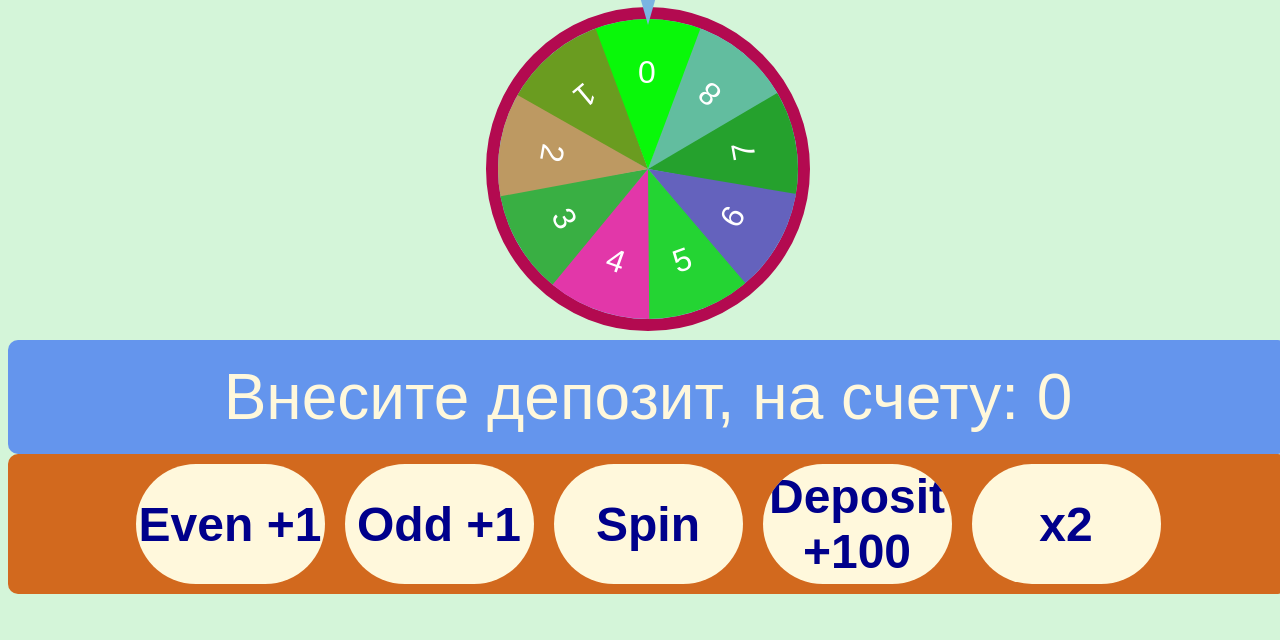
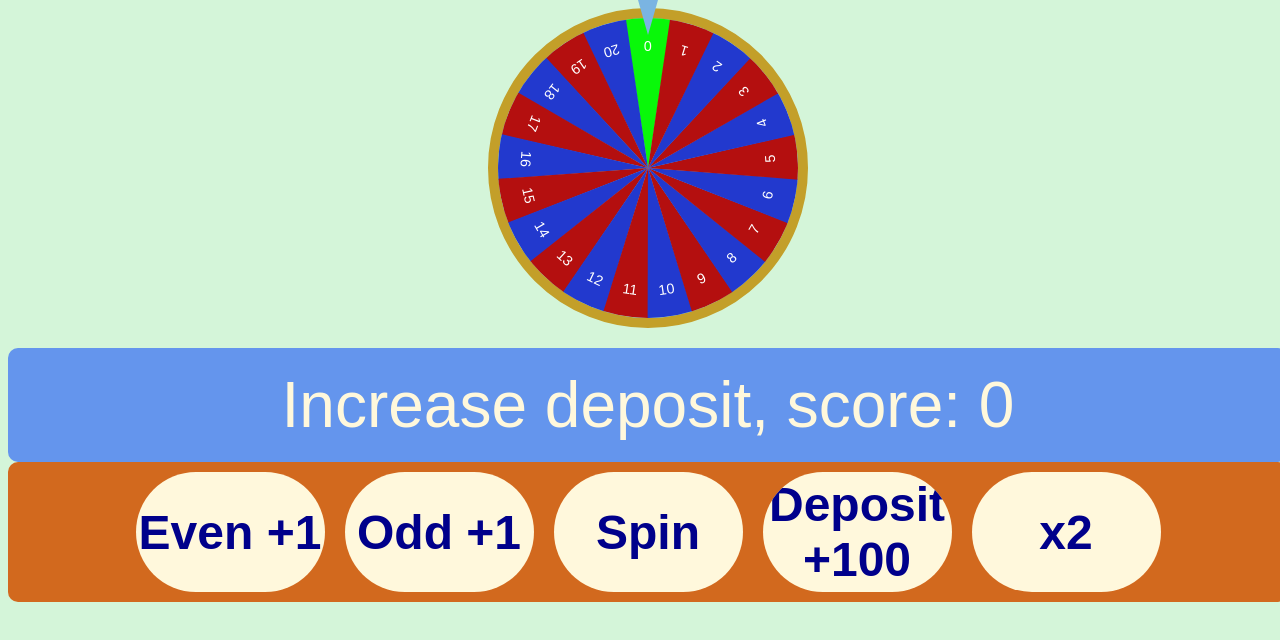
Before and after one commit to Varfolomeus/roulette, a React (Create React App) app: page / in a window 1280 px wide. Shown: the top 640 px of the page. Built offline with nearby package versions, Linux system fonts and the light colour scheme.

Commit message:
.gitignore

```diff
--- a/src/App.js
+++ b/src/App.js
@@ -114,7 +114,7 @@ export const Tableau = observer(({ wheelRef }) => {
       // console.log('spinStarted', spinStarted);
       // console.log('angleC', angleC, 'spinStarted', spinStarted, 'rotateAngle', rotateAngle, rotateAnglePrev);
       wheelRef.current.style.transition = `transform ${Math.abs(angleC)}ms ease-in-out`;
-      wheelRef.current.style.transform = `rotate(${rotateAnglePrev}deg) scale(2)`;
+      wheelRef.current.style.transform = `rotate(${rotateAnglePrev}deg)`;
       setWin(null);
       setRotateAngle(angleC);
       const tyty = setTimeout(() => {
@@ -211,17 +211,29 @@ export const Wheel = observer(({ wheelRef }) => {
       <div
         ref={wheelRef}
         className="wheel"
-        style={{ transition: 'transform 1000ms ease-in-out 0s', transform: 'rotate(0deg) scale(2)' }}
+        style={{ transition: 'transform 1000ms ease-in-out 0s', transform: 'rotate(0deg)' }}
       >
-        <div className="segment one"> </div>
-        <div className="segment two"> </div>
-        <div className="segment three"> </div>
-        <div className="segment four"> </div>
-        <div className="segment five"> </div>
-        <div className="segment six"> </div>
-        <div className="segment seven"> </div>
-        <div className="segment eight"> </div>
         <div className="segment zero"> </div>
+        <div className="segment even s20"> </div>
+        <div className="segment odd s19"> </div>
+        <div className="segment even s18"> </div>
+        <div className="segment odd s17"> </div>
+        <div className="segment even s16"> </div>
+        <div className="segment odd s15"> </div>
+        <div className="segment even s14"> </div>
+        <div className="segment odd s13"> </div>
+        <div className="segment even s12"> </div>
+        <div className="segment odd s11"> </div>
+        <div className="segment even s10"> </div>
+        <div className="segment odd s9"> </div>
+        <div className="segment even s8"> </div>
+        <div className="segment odd s7"> </div>
+        <div className="segment even s6"> </div>
+        <div className="segment odd s5"> </div>
+        <div className="segment even s4"> </div>
+        <div className="segment odd s3"> </div>
+        <div className="segment even s2"> </div>
+        <div className="segment odd s1"> </div>
       </div>
     </div>
   );
@@ -254,12 +266,12 @@ const Results = observer(({ wheelRef }) => {
 
   return (
     <div className="results-frame">
-      {result <= 0 && <span>Внесите депозит, на счету: {result} </span>}
-      {result > 0 && <span>Счет: {result}</span>}
-      {oddBid > 0 && <span>, ставка на нечет: {oddBid}</span>}
-      {evenBid > 0 && <span>, ставка на чет: {evenBid}</span>}
-      {result > 0 && evenBid === 0 && oddBid === 0 && <span>, ваша ставка? </span>}
-      <span>{win === true ? ` - выигрыш 😆` : win === false ? ` - проигрыш 😟` : ``}</span>
+      {result <= 0 && <span>Increase deposit, score: {result} </span>}
+      {result > 0 && <span>Score: {result}</span>}
+      {oddBid > 0 && <span>, bet on odd: {oddBid}</span>}
+      {evenBid > 0 && <span>, bet on even: {evenBid}</span>}
+      {result > 0 && evenBid === 0 && oddBid === 0 && <span>, Your bet? </span>}
+      <span>{win === true ? ` - wins 😆` : win === false ? ` - not matched 😟` : ``}</span>
     </div>
   );
 });
--- a/src/styles.css
+++ b/src/styles.css
@@ -1,8 +1,24 @@
+:root {
+  --wheel-width-height: 300px;
+  --number-of-segments: 21;
+  --segment-font-size: calc(var(--wheel-width-height)/var(--number-of-segments));
+  --segments-border-top: calc(var(--wheel-width-height)/2);
+  --segments-text-bottom: calc(var(--segments-border-top) - var(--segment-font-size)*2.5);
+  --segments-transform-translatex: -50%;
+  --segments-angle: calc(360deg / var(--number-of-segments));
+  --segments-border-left-right: calc((var(--wheel-width-height) * 3.3 / var(--number-of-segments))/2);
+  --wheel-border-width: calc(var(--wheel-width-height) / 30);
+  --wheel-odd-color: rgb(180, 15, 15);
+  --wheel-even-color: rgb(34, 57, 206);
+}
+
 body {
   width: 100%;
   height: 100%;
+  box-sizing: border-box;
   background-color: rgb(212, 245, 217);
 }
+
 .App {
   width: 100%;
   height: 100%;
@@ -12,6 +28,7 @@ body {
   display: flex;
   flex-direction: column;
 }
+
 .tableau {
   background-color: chocolate;
   display: flex;
@@ -22,6 +39,7 @@ body {
   border-radius: 10px;
   padding: 10px;
 }
+
 .spin-button {
   display: flex;
   align-items: center;
@@ -38,15 +56,18 @@ body {
   transition: all 500ms ease-out;
   cursor: pointer;
 }
+
 .spin-button:hover,
 .spin-button.spin-button-active {
   background-color: darkblue;
   color: cornsilk;
 }
+
 .spin-button:hover.spin-button-active {
   background-color: rgb(147, 147, 192);
   color: cornsilk;
 }
+
 .arrow {
   width: 0;
   height: 0;
@@ -54,114 +75,224 @@ body {
   border-right: 10px solid transparent;
   border-top: 35px solid#7AB4E2;
   position: absolute;
-  top: -10px;
+  top: 0px;
   left: 50%;
   transform: translateX(-2px);
-  z-index: 2;
+  z-index: 1;
 }
+
 .wheel {
   display: block;
-  width: 150px;
-  height: 150px;
-  top: 80px;
+  width: var(--wheel-width-height);
+  height: var(--wheel-width-height);
+  top: 0px;
   background-color: skyblue;
-  border: 6px solid rgb(179, 10, 80);
+  border: var(--wheel-border-width) solid rgb(195, 159, 41);
   border-radius: 50%;
-  margin: 0 auto 20px auto;
+  margin: 0 auto;
   position: relative;
   overflow: hidden;
 }
+
 .wheel .segment {
   position: absolute;
   top: 0px;
   left: 50%;
   width: 0;
   height: 0;
-  border-top: 75px solid rgb(255, 255, 255);
-  border-left: 28px solid transparent;
-  border-right: 28px solid transparent;
+  font-size: var(--segment-font-size);
+  text-align: center;
+  border-top: var(--segments-border-top) solid rgb(255, 255, 255);
+  border-left: var(--segments-border-left-right) solid transparent;
+  border-right: var(--segments-border-left-right) solid transparent;
   border-bottom: 0;
   transform-origin: bottom;
   color: white;
-  transform: translateX(-50%) rotate(180deg);
+  transform: translateX(var(--segments-transform-translatex)) rotate(calc(var(--segments-angle)*1));
 }
 
-.segment.zero {
-  transform: translateX(-50%) rotate(0deg);
-  border-top: 75px solid rgb(9, 248, 9);
+
+.wheel .even {
+  border-top: var(--segments-border-top) solid var(--wheel-even-color);
 }
+
+.wheel .odd {
+  border-top: var(--segments-border-top) solid var(--wheel-odd-color);
+}
+
 .wheel .segment::before {
   display: inline;
   position: absolute;
-  bottom: 40px;
-  right: -4px;
+  width: var(--segments-border-left-right);
+  height: var(--segments-border-left-right);
+  /* background-color: gold; */
+  text-align: center;
+  bottom: var(--segments-text-bottom);
+  left: calc(var(--segments-border-left-right)/(-2));
   transform: rotate(180deg);
 }
-.wheel .segment.one {
-  transform: translateX(-50%) rotate(40deg);
-  border-top: 75px solid rgb(98, 189, 159);
+
+.wheel .zero {
+  transform: translateX(-50%) rotate(calc(var(--segments-angle)*0));
+  border-top: var(--segments-border-top) solid rgb(9, 248, 9);
 }
-.zero::before {
+
+.wheel .zero::before {
   content: "0";
 }
-.one::before {
-  content: "8";
-}
-.segment.two {
-  transform: translateX(-50%) rotate(80deg);
-  border-top: 75px solid rgb(37, 161, 45);
-}
-.two::before {
-  content: "7";
-}
-.segment.three {
-  transform: translateX(-50%) rotate(120deg);
-  border-top: 75px solid rgb(100, 98, 189);
-}
-.three::before {
-  content: "6";
-}
-.segment.four {
-  transform: translateX(-50%) rotate(160deg);
-  border-top: 75px solid rgb(36, 212, 51);
-}
-.four::before {
-  content: "5";
-}
-.segment.five {
-  transform: translateX(-50%) rotate(200deg);
-  border-top: 75px solid rgb(226, 55, 169);
-}
-.five::before {
-  content: "4";
-}
-.segment.six {
-  transform: translateX(-50%) rotate(240deg);
-  border-top: 75px solid rgb(57, 175, 67);
-}
-.six::before {
-  content: "3";
-}
-.segment.seven {
-  transform: translateX(-50%) rotate(280deg);
-  border-top: 75px solid rgb(189, 153, 98);
+
+.wheel .s1 {
+  transform: translateX(var(--segments-transform-translatex)) rotate(calc(var(--segments-angle)*1));
 }
 
-.seven::before {
+.wheel .s1::before {
+  content: "1";
+}
+
+.wheel .s2 {
+  transform: translateX(var(--segments-transform-translatex)) rotate(calc(var(--segments-angle)*2));
+}
+
+.wheel .s2::before {
   content: "2";
 }
 
-.segment.eight {
-  transform: translateX(-50%) rotate(320deg);
-  border-top: 75px solid rgb(106, 156, 32);
+.wheel .s3 {
+  transform: translateX(var(--segments-transform-translatex)) rotate(calc(var(--segments-angle)*3));
 }
-.eight::before {
-  content: "1";
+
+.wheel .s3::before {
+  content: "3";
 }
+
+.wheel .s4 {
+  transform: translateX(var(--segments-transform-translatex)) rotate(calc(var(--segments-angle)*4));
+}
+
+.wheel .s4::before {
+  content: "4";
+}
+
+.wheel .s5 {
+  transform: translateX(var(--segments-transform-translatex)) rotate(calc(var(--segments-angle)*5));
+}
+
+.wheel .s5::before {
+  content: "5";
+}
+
+.wheel .s6 {
+  transform: translateX(var(--segments-transform-translatex)) rotate(calc(var(--segments-angle)*6));
+}
+
+.wheel .s6::before {
+  content: "6";
+}
+
+.wheel .s7 {
+  transform: translateX(var(--segments-transform-translatex)) rotate(calc(var(--segments-angle)*7));
+}
+
+.wheel .s7::before {
+  content: "7";
+}
+
+.wheel .s8 {
+  transform: translateX(var(--segments-transform-translatex)) rotate(calc(var(--segments-angle)*8));
+}
+
+.wheel .s8::before {
+  content: "8";
+}
+.wheel .s9 {
+  transform: translateX(var(--segments-transform-translatex)) rotate(calc(var(--segments-angle)*9));
+}
+
+.wheel .s9::before {
+  content: "9";
+}
+.wheel .s10 {
+  transform: translateX(var(--segments-transform-translatex)) rotate(calc(var(--segments-angle)*10));
+}
+
+.wheel .s10::before {
+  content: "10";
+}
+.wheel .s11 {
+  transform: translateX(var(--segments-transform-translatex)) rotate(calc(var(--segments-angle)*11));
+}
+
+.wheel .s11::before {
+  content: "11";
+}
+.wheel .s12 {
+  transform: translateX(var(--segments-transform-translatex)) rotate(calc(var(--segments-angle)*12));
+}
+
+.wheel .s12::before {
+  content: "12";
+}
+.wheel .s13 {
+  transform: translateX(var(--segments-transform-translatex)) rotate(calc(var(--segments-angle)*13));
+}
+
+.wheel .s13::before {
+  content: "13";
+}
+.wheel .s14 {
+  transform: translateX(var(--segments-transform-translatex)) rotate(calc(var(--segments-angle)*14));
+}
+
+.wheel .s14::before {
+  content: "14";
+}
+.wheel .s15 {
+  transform: translateX(var(--segments-transform-translatex)) rotate(calc(var(--segments-angle)*15));
+}
+
+.wheel .s15::before {
+  content: "15";
+}
+.wheel .s16 {
+  transform: translateX(var(--segments-transform-translatex)) rotate(calc(var(--segments-angle)*16));
+}
+
+.wheel .s16::before {
+  content: "16";
+}
+.wheel .s17 {
+  transform: translateX(var(--segments-transform-translatex)) rotate(calc(var(--segments-angle)*17));
+}
+
+.wheel .s17::before {
+  content: "17";
+}
+.wheel .s18 {
+  transform: translateX(var(--segments-transform-translatex)) rotate(calc(var(--segments-angle)*18));
+}
+
+.wheel .s18::before {
+  content: "18";
+}
+.wheel .s19 {
+  transform: translateX(var(--segments-transform-translatex)) rotate(calc(var(--segments-angle)*19));
+}
+
+.wheel .s19::before {
+  content: "19";
+}
+.wheel .s20 {
+  transform: translateX(var(--segments-transform-translatex)) rotate(calc(var(--segments-angle)*20));
+}
+
+.wheel .s20::before {
+  content: "20";
+}
+
 .results-frame {
   background-color: cornflowerblue;
   color: cornsilk;
-  margin-top: 150px;
+  margin-top: 20px;
   word-wrap: break-word;
   font-size: 8vh;
   padding-top: 20px;
```
Also changed, not shown: 1 other file (tests, documents, lock files or other folders).
